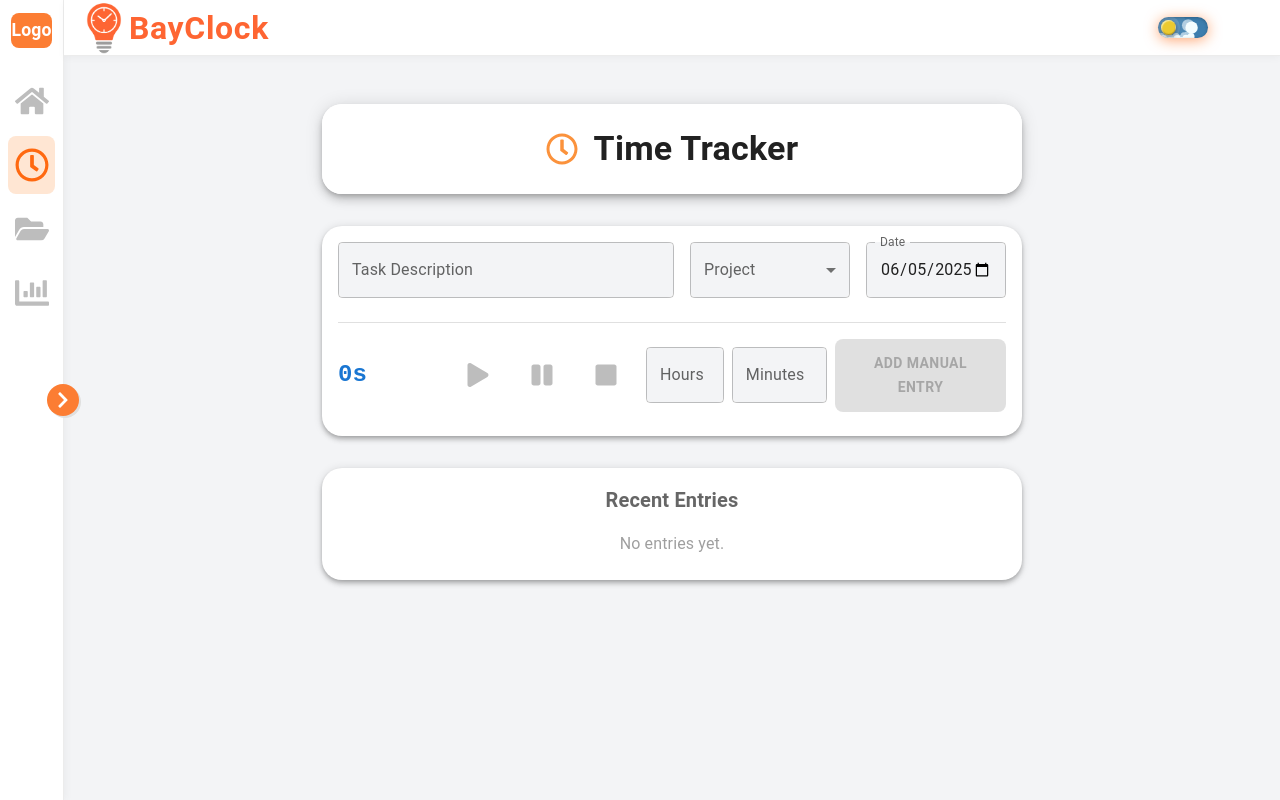
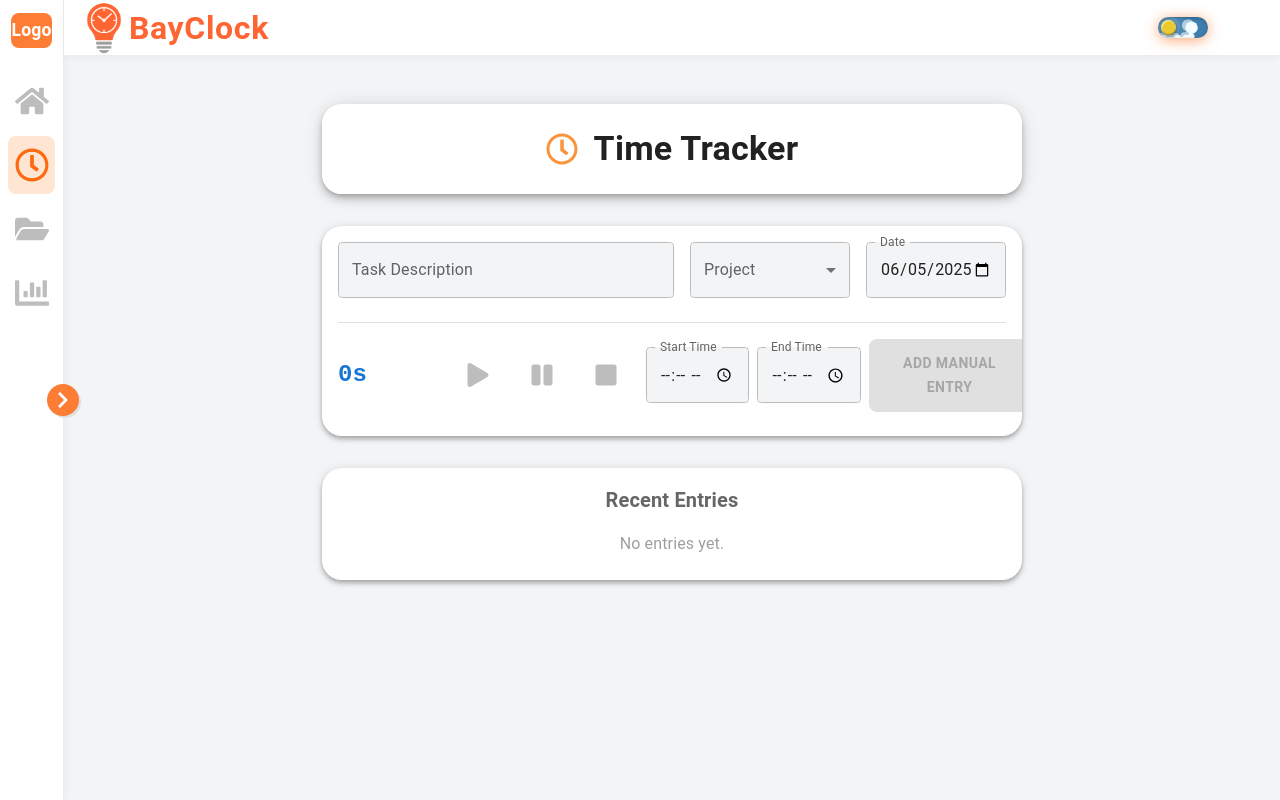
Before and after one commit to c7harry/BayClock, a React (Vite) app in the folder BayClock/: page /tracker in a window 1280 px wide. Built offline with nearby package versions, Linux system fonts and the light colour scheme.

Commit message:
change time input method and date format on entry card

```diff
--- a/BayClock/src/components/EntryCard.jsx
+++ b/BayClock/src/components/EntryCard.jsx
@@ -1,6 +1,17 @@
 import { Card, Typography, Box, Avatar, Stack, IconButton, Tooltip } from "@mui/material";
 import DeleteIcon from "@mui/icons-material/Delete";
 import { motion } from "framer-motion";
+
+function formatEntryDate(dateStr) {
+  if (!dateStr) return "";
+  const date = new Date(dateStr);
+  if (isNaN(date)) return dateStr;
+  return date.toLocaleDateString("en-US", {
+    weekday: "short",
+    month: "short",
+    day: "numeric",
+  });
+}
 
 export default function EntryCard({
   entry,
@@ -91,7 +102,7 @@ export default function EntryCard({
                 color="text.disabled"
                 sx={{ fontSize: 12, ml: 0.5 }}
               >
-                {entry.date}
+                {formatEntryDate(entry.date)}
               </Typography>
             </Stack>
           </Box>
--- a/BayClock/src/pages/TimeTracker.jsx
+++ b/BayClock/src/pages/TimeTracker.jsx
@@ -76,9 +76,9 @@ export default function TimeTracker() {
   const [date, setDate] = useState(() => new Date().toISOString().slice(0, 10));
   const [manualDuration, setManualDuration] = useState("");
 
-  // Manual entry state: separate hours and minutes
-  const [manualHours, setManualHours] = useState("");
-  const [manualMins, setManualMins] = useState("");
+  // Manual entry state: start and end time
+  const [manualStart, setManualStart] = useState("");
+  const [manualEnd, setManualEnd] = useState("");
 
   // Entries state (simulate localStorage)
   const [entries, setEntries] = useState(() => {
@@ -132,13 +132,26 @@ export default function TimeTracker() {
 
   // Manual entry handler (combine hours and mins)
   const handleManualAdd = () => {
-    const h = parseInt(manualHours, 10) || 0;
-    const m = parseInt(manualMins, 10) || 0;
-    if (h === 0 && m === 0) return;
-    let durationStr = "";
-    if (h > 0) durationStr += `${h}h `;
-    if (m > 0) durationStr += `${m}m`;
-    addEntry(durationStr.trim());
+    if (!manualStart || !manualEnd) return;
+    // Parse times as Date objects (today's date)
+    const [startH, startM] = manualStart.split(":").map(Number);
+    const [endH, endM] = manualEnd.split(":").map(Number);
+    const start = new Date();
+    start.setHours(startH, startM, 0, 0);
+    const end = new Date();
+    end.setHours(endH, endM, 0, 0);
+
+    // If end is before start, treat as next day
+    if (end < start) end.setDate(end.getDate() + 1);
+
+    const diffMs = end - start;
+    const diffSec = Math.floor(diffMs / 1000);
+
+    if (diffSec <= 0) return;
+
+    addEntry(timerToDuration(diffSec));
+    setManualStart("");
+    setManualEnd("");
   };
 
   // Delete entry handler
@@ -174,8 +187,8 @@ export default function TimeTracker() {
   const [editDescription, setEditDescription] = useState("");
   const [editProject, setEditProject] = useState("");
   const [editDate, setEditDate] = useState("");
-  const [editHours, setEditHours] = useState("");
-  const [editMins, setEditMins] = useState("");
+  const [editStart, setEditStart] = useState("");
+  const [editEnd, setEditEnd] = useState("");
 
   // Open edit dialog
   const handleEditOpen = (entry) => {
@@ -183,21 +196,31 @@ export default function TimeTracker() {
     setEditDescription(entry.description);
     setEditProject(entry.project);
     setEditDate(entry.date);
-    // Parse duration string like "1h 23m"
-    const hMatch = entry.duration.match(/(\d+)h/);
-    const mMatch = entry.duration.match(/(\d+)m/);
-    setEditHours(hMatch ? hMatch[1] : "");
-    setEditMins(mMatch ? mMatch[1] : "");
+
+    // Try to extract start/end time from entry (if you store them), else leave blank
+    // If not stored, try to estimate from duration (not precise, so leave blank)
+    setEditStart(entry.start || "");
+    setEditEnd(entry.end || "");
     setEditOpen(true);
   };
 
   // Save edit
   const handleEditSave = () => {
-    if (!editDescription || !editProject || !editDate) return;
-    let durationStr = "";
-    if (parseInt(editHours, 10) > 0) durationStr += `${parseInt(editHours, 10)}h `;
-    if (parseInt(editMins, 10) > 0) durationStr += `${parseInt(editMins, 10)}m`;
-    durationStr = durationStr.trim() || "0m";
+    if (!editDescription || !editProject || !editDate || !editStart || !editEnd) return;
+
+    // Calculate duration from start/end time
+    const [startH, startM] = editStart.split(":").map(Number);
+    const [endH, endM] = editEnd.split(":").map(Number);
+    const start = new Date();
+    start.setHours(startH, startM, 0, 0);
+    const end = new Date();
+    end.setHours(endH, endM, 0, 0);
+    if (end < start) end.setDate(end.getDate() + 1);
+    const diffMs = end - start;
+    const diffSec = Math.floor(diffMs / 1000);
+    if (diffSec <= 0) return;
+    const durationStr = timerToDuration(diffSec);
+
     const updated = entries.map((entry) =>
       entry.id === editEntry.id
         ? {
@@ -206,6 +229,8 @@ export default function TimeTracker() {
             project: editProject,
             date: editDate,
             duration: durationStr,
+            start: editStart,
+            end: editEnd,
           }
         : entry
     );
@@ -382,24 +407,22 @@ export default function TimeTracker() {
                   {/* Manual Duration Entry: Separate Hours and Minutes */}
                   <Box sx={{ display: "flex", alignItems: "center", gap: 1, flex: 1 }}>
                     <TextField
-                      label="Hours"
-                      type="number"
-                      inputProps={{ min: 0 }}
-                      value={manualHours}
-                      onChange={(e) => setManualHours(e.target.value.replace(/[^0-9]/g, ""))}
-                      sx={{ width: 90, bgcolor: "background.default", borderRadius: 2 }}
+                      label="Start Time"
+                      type="time"
+                      value={manualStart}
+                      onChange={(e) => setManualStart(e.target.value)}
+                      sx={{ width: 130, bgcolor: "background.default", borderRadius: 2 }}
+                      InputLabelProps={{ shrink: true }}
+                      inputProps={{ step: 60 }}
                     />
                     <TextField
-                      label="Minutes"
-                      type="number"
-                      inputProps={{ min: 0, max: 59 }}
-                      value={manualMins}
-                      onChange={(e) => {
-                        let val = e.target.value.replace(/[^0-9]/g, "");
-                        if (parseInt(val, 10) > 59) val = "59";
-                        setManualMins(val);
-                      }}
-                      sx={{ width: 110, bgcolor: "background.default", borderRadius: 2 }}
+                      label="End Time"
+                      type="time"
+                      value={manualEnd}
+                      onChange={(e) => setManualEnd(e.target.value)}
+                      sx={{ width: 130, bgcolor: "background.default", borderRadius: 2 }}
+                      InputLabelProps={{ shrink: true }}
+                      inputProps={{ step: 60 }}
                     />
                     <Button
                       variant="contained"
@@ -407,7 +430,8 @@ export default function TimeTracker() {
                       sx={{ borderRadius: 2, fontWeight: 600, px: 3, py: 1.5 }}
                       onClick={handleManualAdd}
                       disabled={
-                        (!manualHours && !manualMins) ||
+                        !manualStart ||
+                        !manualEnd ||
                         !description ||
                         !project
                       }
@@ -496,24 +520,22 @@ export default function TimeTracker() {
             />
             <Box sx={{ display: "flex", gap: 2 }}>
               <TextField
-                label="Hours"
-                type="number"
-                inputProps={{ min: 0 }}
-                value={editHours}
-                onChange={(e) => setEditHours(e.target.value.replace(/[^0-9]/g, ""))}
-                sx={{ width: 90 }}
+                label="Start Time"
+                type="time"
+                value={editStart}
+                onChange={(e) => setEditStart(e.target.value)}
+                sx={{ width: 120 }}
+                InputLabelProps={{ shrink: true }}
+                inputProps={{ step: 60 }}
               />
               <TextField
-                label="Minutes"
-                type="number"
-                inputProps={{ min: 0, max: 59 }}
-                value={editMins}
-                onChange={(e) => {
-                  let val = e.target.value.replace(/[^0-9]/g, "");
-                  if (parseInt(val, 10) > 59) val = "59";
-                  setEditMins(val);
-                }}
-                sx={{ width: 110 }}
+                label="End Time"
+                type="time"
+                value={editEnd}
+                onChange={(e) => setEditEnd(e.target.value)}
+                sx={{ width: 120 }}
+                InputLabelProps={{ shrink: true }}
+                inputProps={{ step: 60 }}
               />
             </Box>
           </DialogContent>
@@ -525,7 +547,7 @@ export default function TimeTracker() {
               onClick={handleEditSave}
               variant="contained"
               color="primary"
-              disabled={!editDescription || !editProject || !editDate}
+              disabled={!editDescription || !editProject || !editDate || !editStart || !editEnd}
             >
               Save
             </Button>
```
Also changed, not shown: 1 other file (tests, documents, lock files or other folders).
